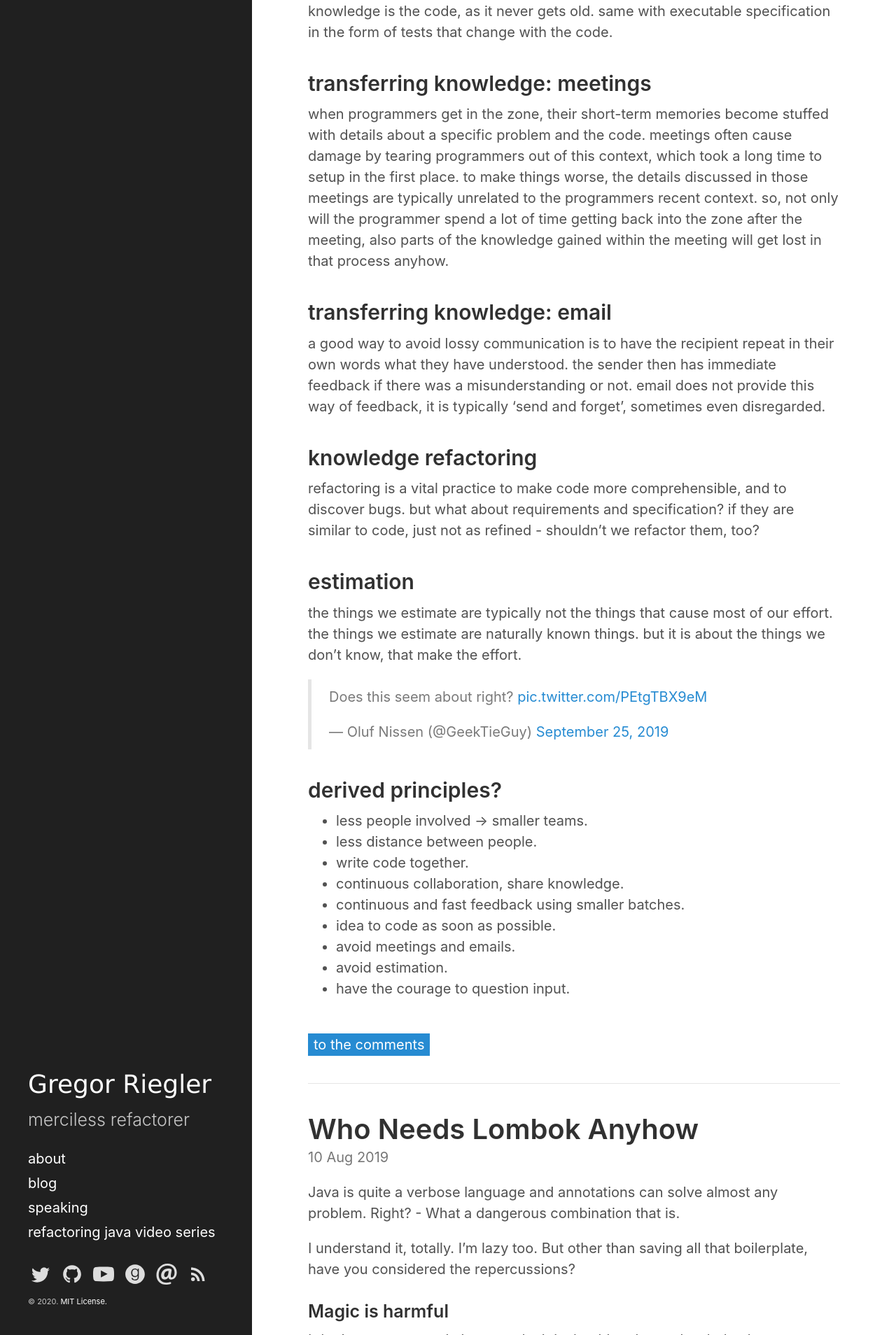
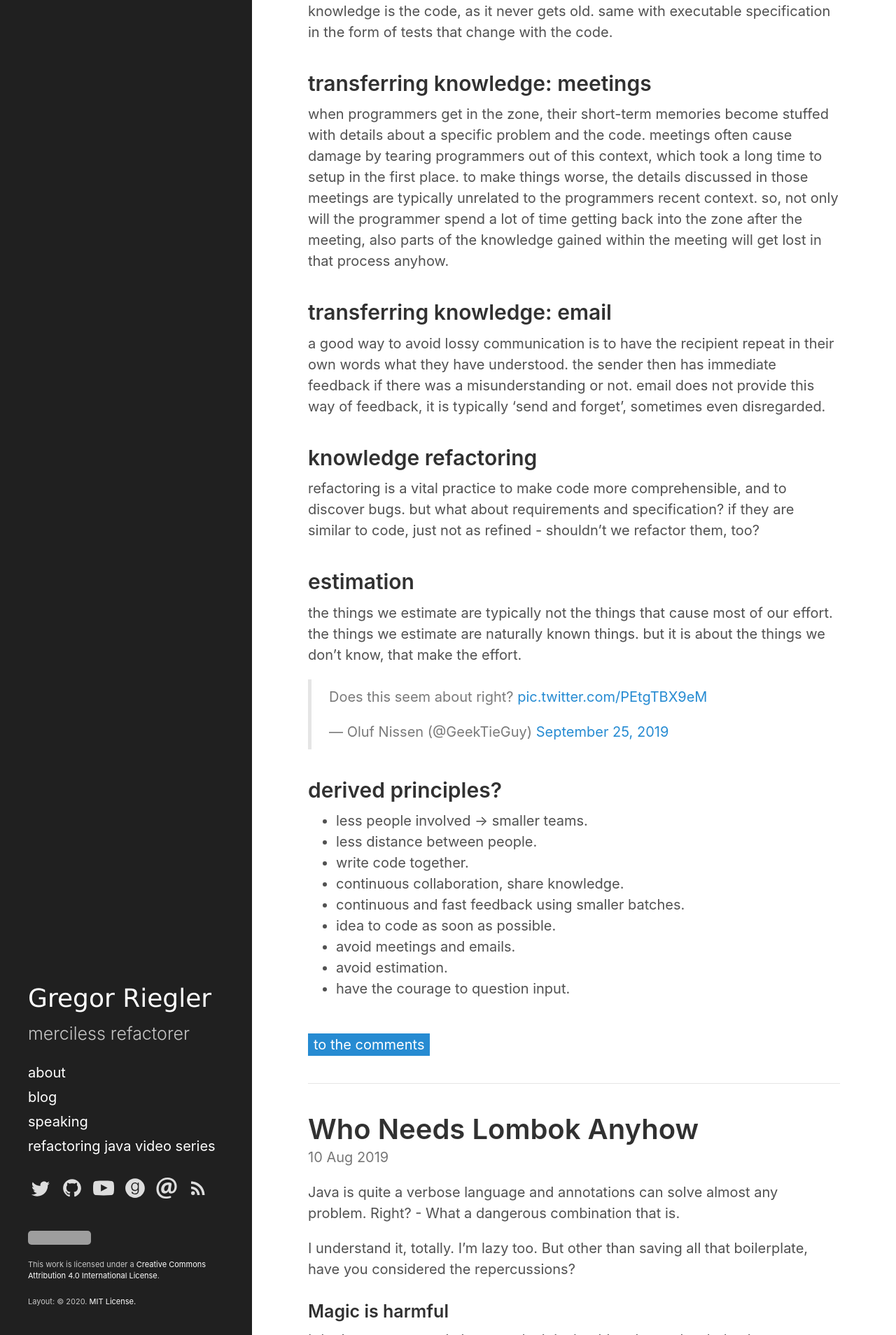
Before and after one commit to gregorriegler/gregorriegler.github.io, a Jekyll site: the page built from index.html, in a window 1280 px wide. Shown: the part 3092-5000 px from the top of the page at 70% size. Built offline with Jekyll 4.4.1, drawn with Linux system fonts in a browser that asks for light colours; the list of posts is cut into pages by our own code; comment, search, counter and statistics services are not loaded; grey boxes are pictures that could not be loaded.

Commit message:
web license

```diff
--- a/_includes/copyright.html
+++ b/_includes/copyright.html
@@ -1,3 +1,9 @@
+<br>
 <p class="license">
-  &copy; {{ site.time | date: '%Y' }}.  <a href="{{ site.baseurl }}/LICENSE.md">MIT License.</a>
+  <a rel="license" href="http://creativecommons.org/licenses/by/4.0/"><img alt="Creative Commons License" style="border-width:0" src="https://i.creativecommons.org/l/by/4.0/88x31.png" /></a>This work is licensed under a <a rel="license" href="http://creativecommons.org/licenses/by/4.0/">Creative Commons Attribution 4.0 International License</a>.
 </p>
+
+
+<p class="license">
+  Layout: &copy; {{ site.time | date: '%Y' }}.  <a href="{{ site.baseurl }}/LICENSE.md">MIT License.</a>
+</p>
```
